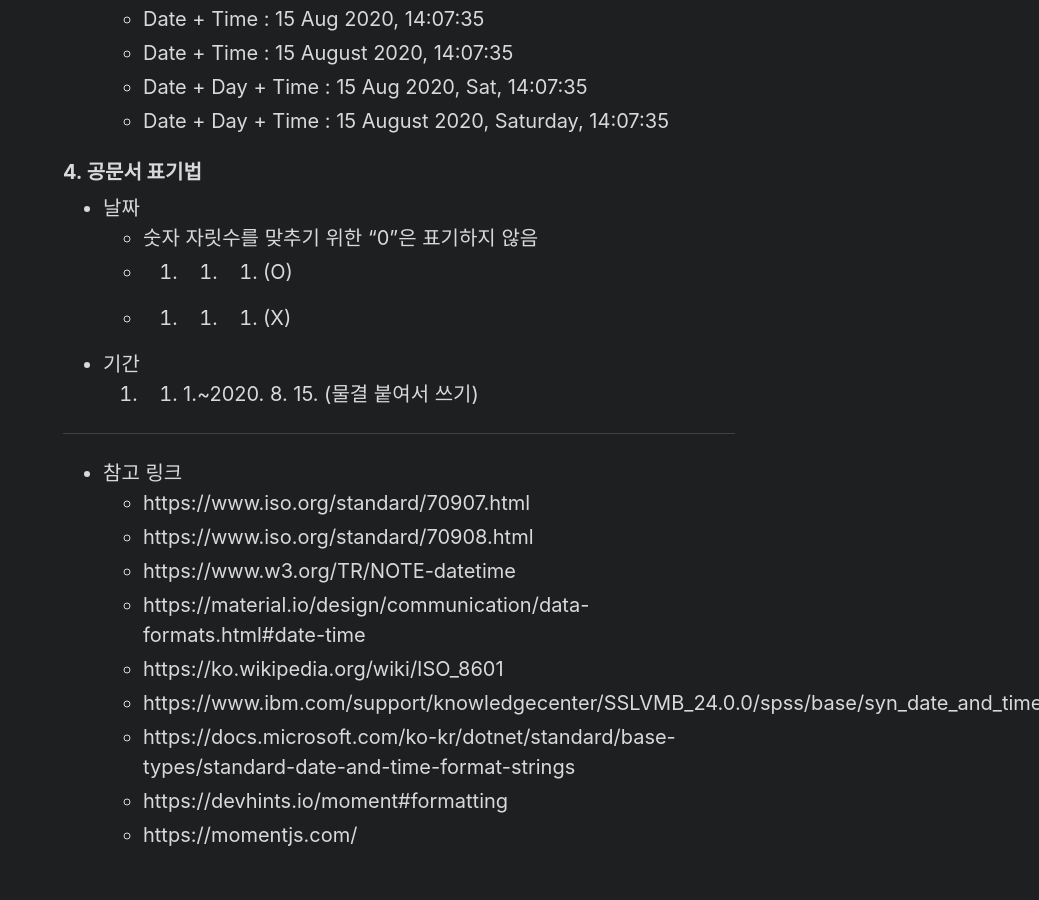
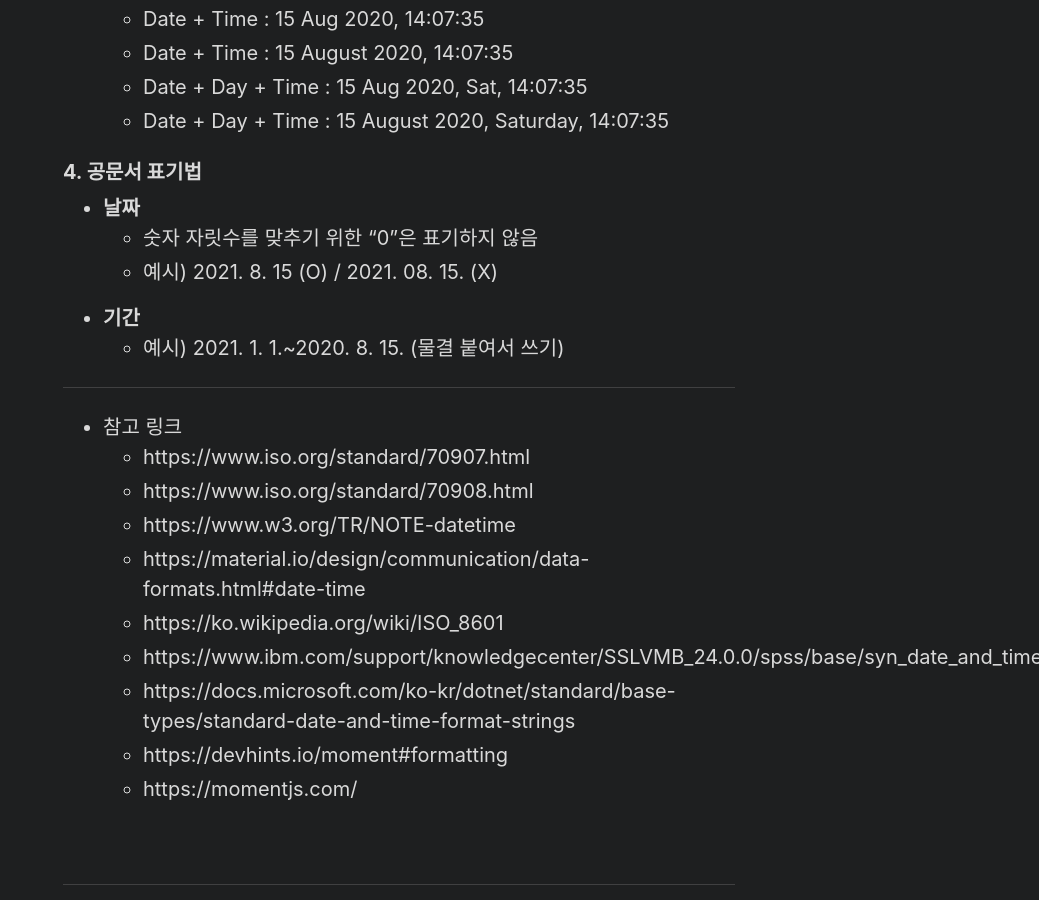
Before and after one commit to kimtoma/kimtoma.github.io, a Jekyll site: the page built from _posts/2021-01-02-how-to-display-the-date-and-time-in-ui.md, in a window 1280 px wide and 900 px high, scrolled down 2511 px. Shown: the whole window, without its empty margins (241-1280 px from the left). Built offline with Jekyll 4.4.1, drawn with Linux system fonts in a browser that asks for light colours.

Commit message:
post update

```diff
--- a/_posts/2021-01-02-how-to-display-the-date-and-time-in-ui.md
+++ b/_posts/2021-01-02-how-to-display-the-date-and-time-in-ui.md
@@ -78,12 +78,11 @@
 
 ### **4. 공문서 표기법**
 
-- 날짜
+- **날짜**
   - 숫자 자릿수를 맞추기 위한 “0”은 표기하지 않음
-  - 1. 1. 1. (O)
-  - 1. 1. 1. (X)
-- 기간
-  1. 1. 1.~2020. 8. 15. (물결 붙여서 쓰기)
+  - 예시) 2021. 8. 15 (O) / 2021. 08. 15. (X)
+- **기간**
+  - 예시) 2021. 1. 1.~2020. 8. 15. (물결 붙여서 쓰기)
 
 ------
 
```
Also changed, not shown: other parts of _posts/2021-01-02-how-to-display-the-date-and-time-in-ui.md (+1 -1 lines), media/2021/01/date-and-time.png (renamed from media/2021/01/date&time.png), 3 other files.
